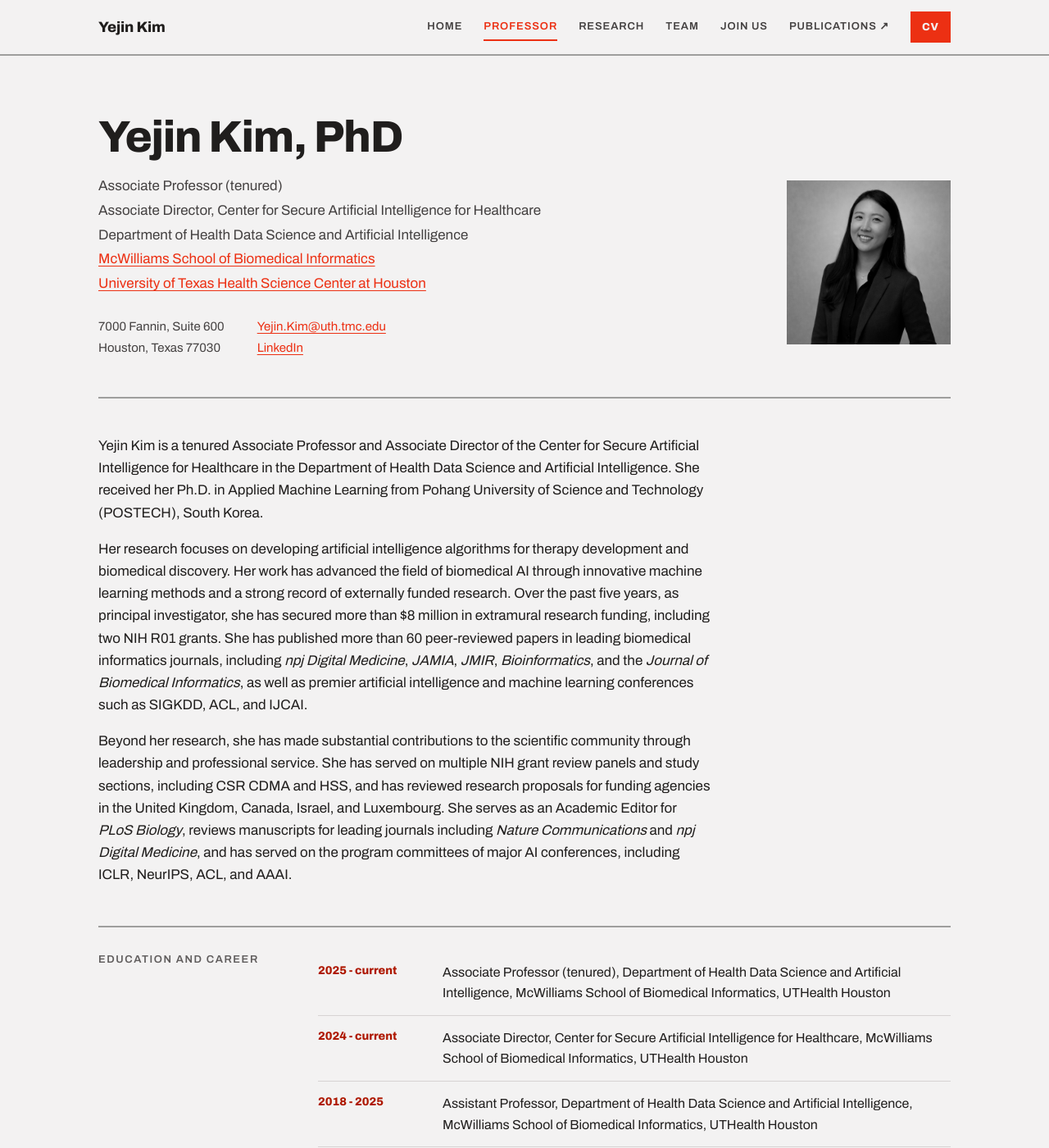
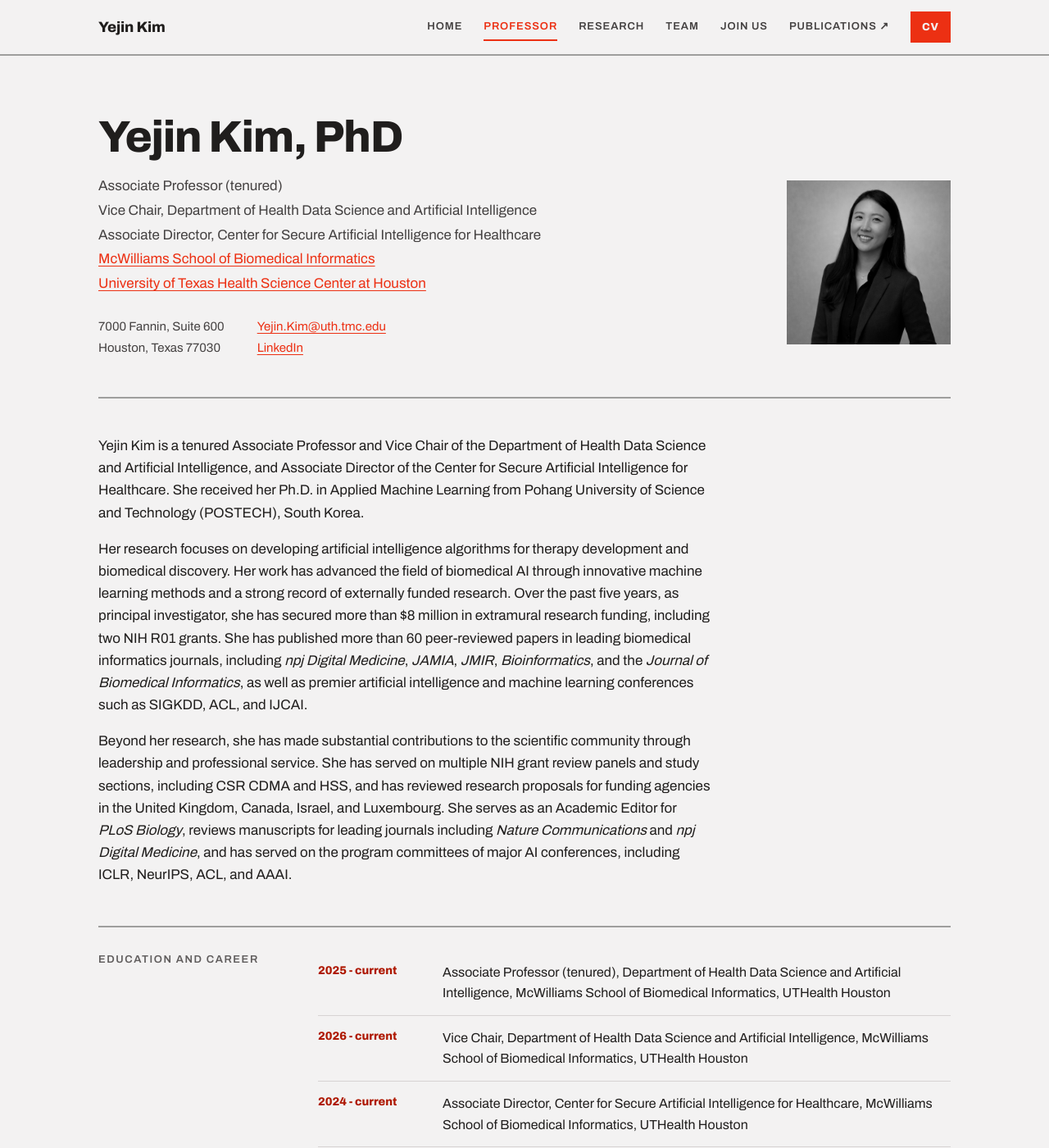
Before and after one commit to yejinjkim/yejinjkim.github.io, a Jekyll site: the page built from pages/professor.md, in a window 1280 px wide and 1400 px high. Shown: the whole window at 82% size. Built offline with Jekyll 4.4.1, drawn with Linux system fonts in a browser that asks for light colours.

Commit message:
Add Vice Chair title to Home and Professor pages
Co-Authored-By: Claude Sonnet 5.5 <noreply@anthropic.com>
Claude-Session: https://claude.ai/code/session_01We3CRHoGyjknirb1XoymtY

```diff
--- a/_data/cv.yml
+++ b/_data/cv.yml
@@ -2,6 +2,8 @@
   rows:
     - when: "2025 - current"
       what: "Associate Professor (tenured), Department of Health Data Science and Artificial Intelligence, McWilliams School of Biomedical Informatics, UTHealth Houston"
+    - when: "2026 - current"
+      what: "Vice Chair, Department of Health Data Science and Artificial Intelligence, McWilliams School of Biomedical Informatics, UTHealth Houston"
     - when: "2024 - current"
       what: "Associate Director, Center for Secure Artificial Intelligence for Healthcare, McWilliams School of Biomedical Informatics, UTHealth Houston"
     - when: "2018 - 2025"
--- a/pages/professor.md
+++ b/pages/professor.md
@@ -7,8 +7,8 @@ permalink: "/professor"
 <div class="prof-head">
   <div class="prof-lines">
     <div>Associate Professor (tenured)</div>
+    <div>Vice Chair, Department of Health Data Science and Artificial Intelligence</div>
     <div>Associate Director, Center for Secure Artificial Intelligence for Healthcare</div>
-    <div>Department of Health Data Science and Artificial Intelligence</div>
     <div><a href="https://sbmi.uth.edu/">McWilliams School of Biomedical Informatics</a></div>
     <div><a href="https://www.uth.edu/">University of Texas Health Science Center at Houston</a></div>
     <div class="prof-contact">
@@ -20,7 +20,7 @@ permalink: "/professor"
 </div>
 
 <div class="prose" markdown="1">
-Yejin Kim is a tenured Associate Professor and Associate Director of the Center for Secure Artificial Intelligence for Healthcare in the Department of Health Data Science and Artificial Intelligence. She received her Ph.D. in Applied Machine Learning from Pohang University of Science and Technology (POSTECH), South Korea.
+Yejin Kim is a tenured Associate Professor and Vice Chair of the Department of Health Data Science and Artificial Intelligence, and Associate Director of the Center for Secure Artificial Intelligence for Healthcare. She received her Ph.D. in Applied Machine Learning from Pohang University of Science and Technology (POSTECH), South Korea.
 
 Her research focuses on developing artificial intelligence algorithms for therapy development and biomedical discovery. Her work has advanced the field of biomedical AI through innovative machine learning methods and a strong record of externally funded research. Over the past five years, as principal investigator, she has secured more than $8 million in extramural research funding, including two NIH R01 grants. She has published more than 60 peer-reviewed papers in leading biomedical informatics journals, including *npj Digital Medicine*, *JAMIA*, *JMIR*, *Bioinformatics*, and the *Journal of Biomedical Informatics*, as well as premier artificial intelligence and machine learning conferences such as SIGKDD, ACL, and IJCAI.
 
```
Also changed, not shown: index.md (+1 -1 lines).
